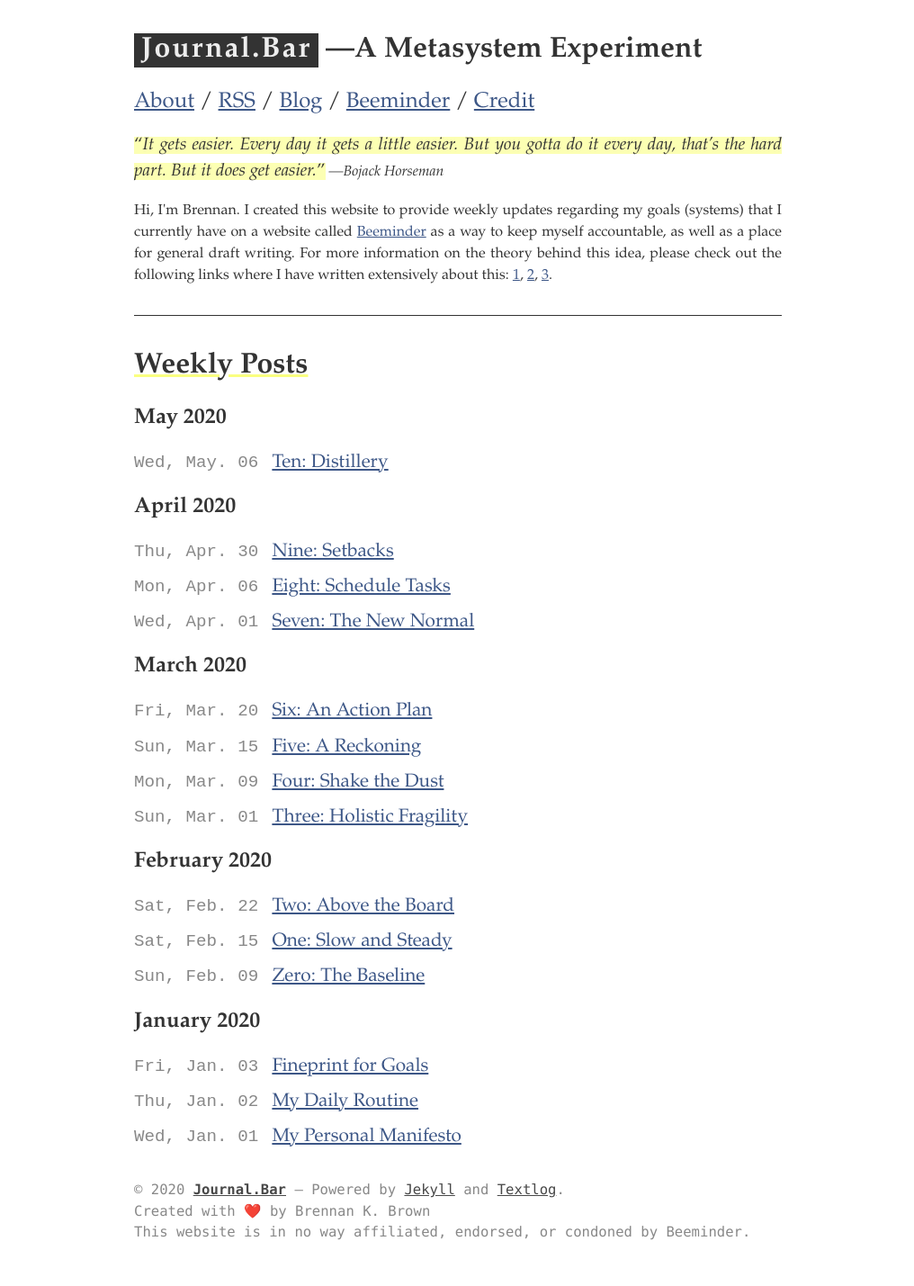
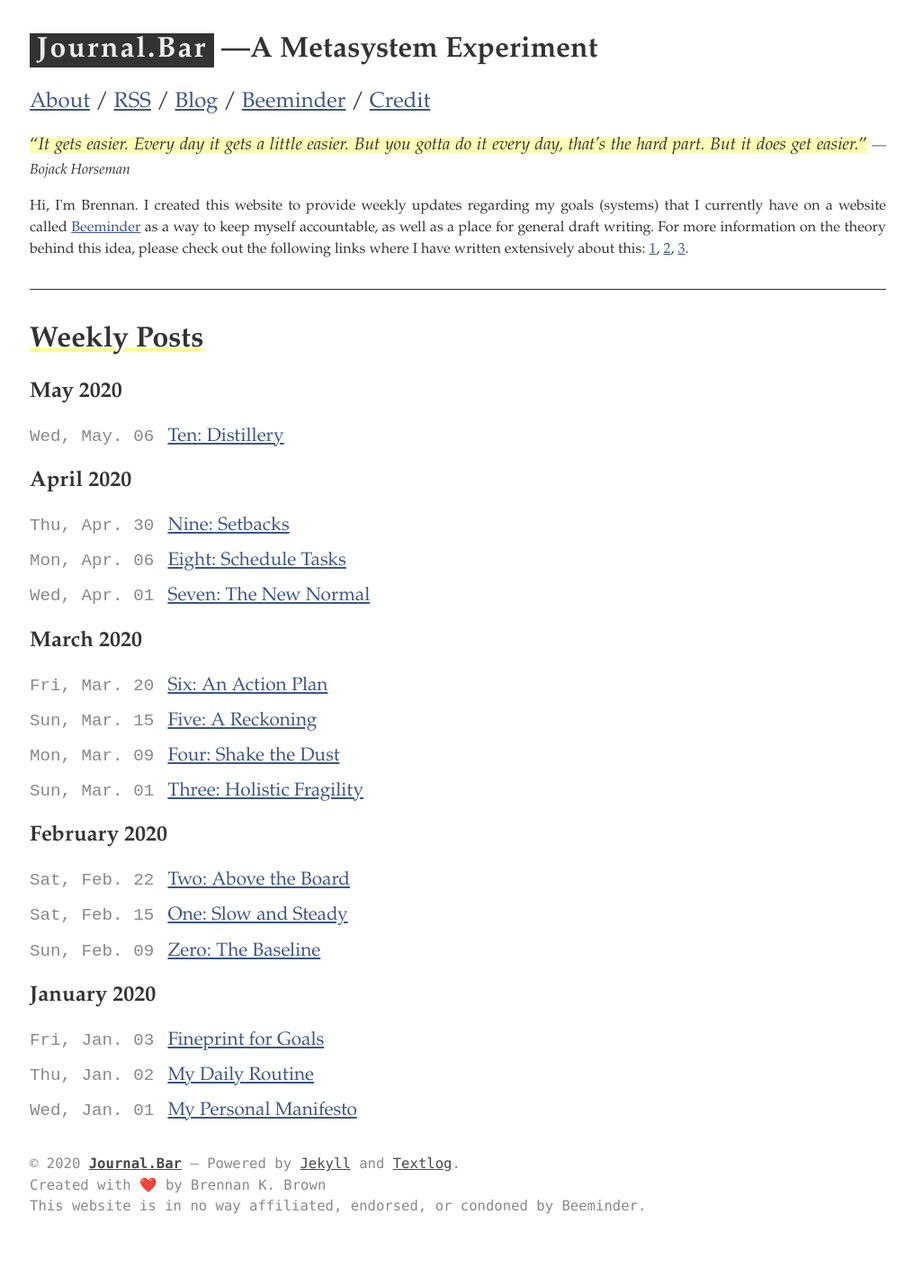
Before and after one commit to brennanbrown/journalbar, a Jekyll site: the page built from index.html, in a window 1280 px wide. Shown: the whole page at 90% size, without its empty margins (131-1147 px from the left). Built offline with Jekyll 4.4.1, drawn with Linux system fonts in a browser that asks for light colours; after the commit the page ends 1401 px from its top, so only the background shows below that.

Commit message:
Fix max-width scss property

```diff
--- a/css/main.scss
+++ b/css/main.scss
@@ -13,7 +13,7 @@ $big-font-size:    1.3rem;
 $base-line-height: 1.5;
 
 $spacing-unit:     2rem;
-$max-width:        48rem;
+$max-width:        1000px;
 
 $text-color:       #333;
 $background-color: #fff;
```
